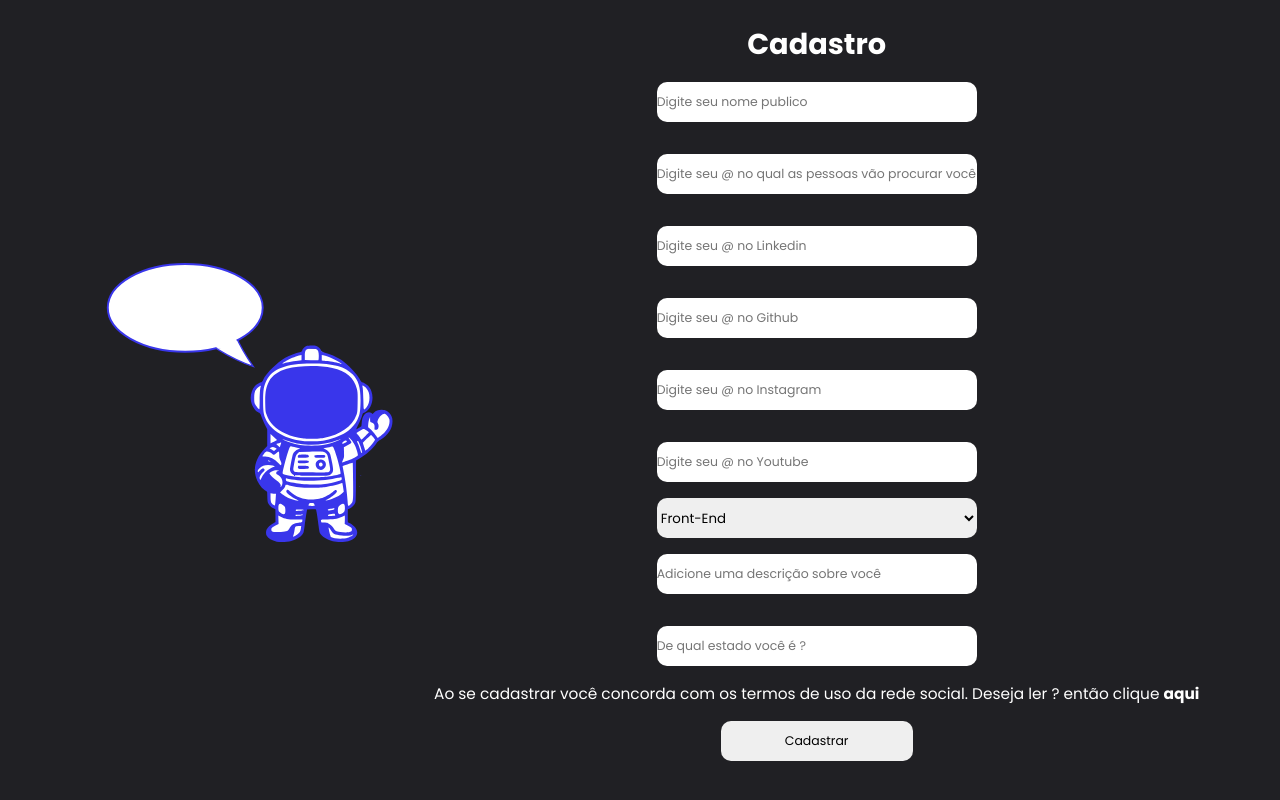
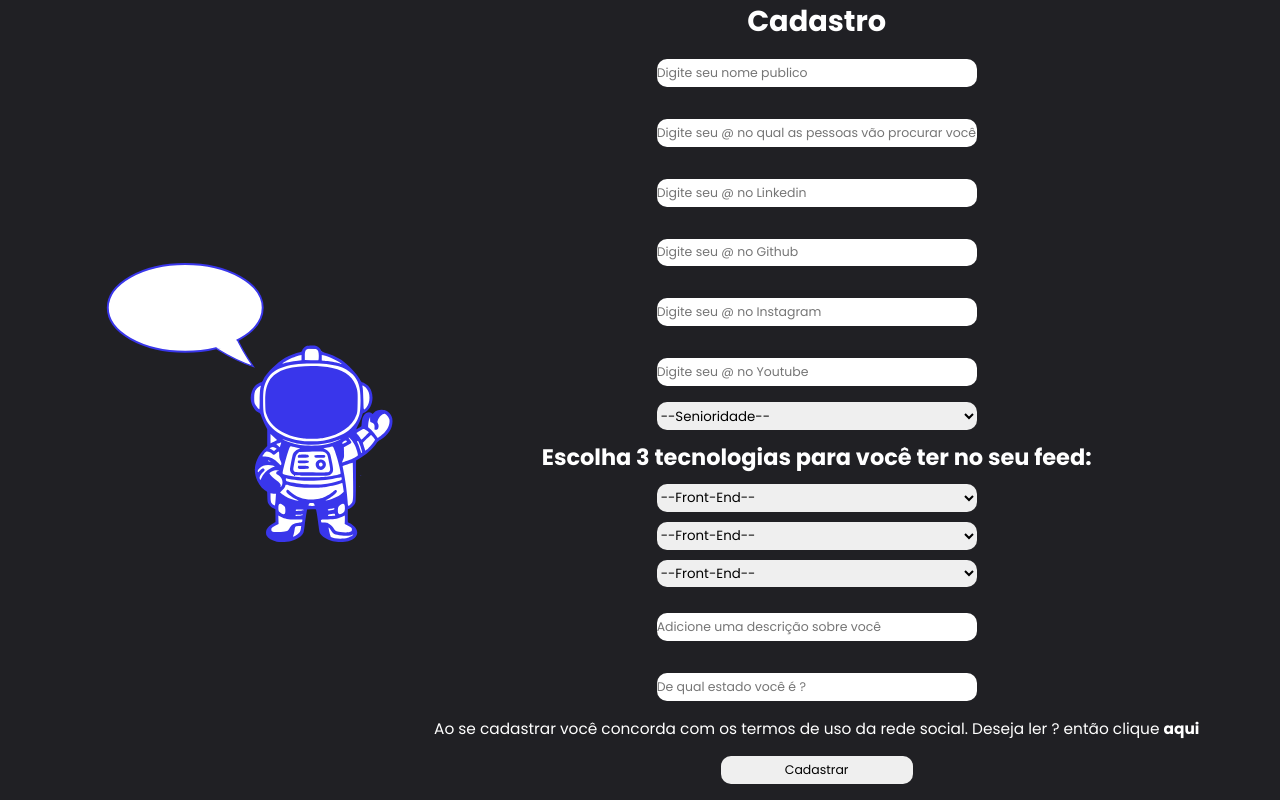
Before and after one commit to davi-souza2001/MyRocketdev, a Next.js app: page /createprofile in a window 1280 px wide. Built offline with nearby package versions, Linux system fonts and the light colour scheme; no server answers; the database is empty.

Commit message:
implements in profile communites a  user will participate

```diff
--- a/src/pages/createprofile.tsx
+++ b/src/pages/createprofile.tsx
@@ -32,6 +32,9 @@ export default function CreateProfile(Props: CreateProfileProps) {
     const [youtube, setYoutube] = useState("");
     const [description, setDescription] = useState("");
     const [dev, setDev] = useState("");
+    const [firstComum, setFirstComum] = useState("");
+    const [secondComum, setSecondComum] = useState("");
+    const [thirdComum, setThirdComum] = useState("");
     const [local, setLocal] = useState("");
     const [email, setEmail] = useState(emailUser);
     const image = user?.imagemUrl;
@@ -47,6 +50,9 @@ export default function CreateProfile(Props: CreateProfileProps) {
             instagram,
             youtube,
             dev,
+            firstComum,
+            secondComum,
+            thirdComum,
             description,
             local,
             image
@@ -78,7 +84,7 @@ export default function CreateProfile(Props: CreateProfileProps) {
                     <input type="text" placeholder="Digite seu @ no Instagram" onChange={(e) => setInstagram(e.target.value)} />
                     <input type="text" placeholder="Digite seu @ no Youtube" onChange={(e) => setYoutube(e.target.value)} />
                     <select required onChange={(e) => setDev(e.target.value)} value={dev}>
-                        <option disabled selected >Senioridade</option>
+                        <option selected >--Senioridade--</option>
                         <option value="Front-End">Front-End</option>
                         <option value="Back-End">Back-End</option>
                         <option value="Full-Stack">Full-Stack</option>
@@ -86,6 +92,67 @@ export default function CreateProfile(Props: CreateProfileProps) {
                         <option value="Dados">Dados</option>
                         <option value="IOS">IOS</option>
                         <option value="Android">Android</option>
+                    </select>
+                    <h3>Escolha 3 tecnologias para você ter no seu feed:</h3>
+                    <select required onChange={(e) => setFirstComum(e.target.value)} value={firstComum} className={styles.contentComum}>
+                        <option selected>--Front-End--</option>
+                            <option value="ReactJs">ReactJs</option>
+                            <option value="AngularJs">AngularJs</option>
+                            <option value="Vuejs">Vuejs</option>
+                            <option value="NextJs">NextJs</option>
+                            <option value="Ember">Ember</option>
+                        <option selected>--Back-End--</option>
+                            <option value="NodeJs">NodeJs</option>
+                            <option value="MongoDb">MongoDb</option>
+                            <option value="Sql">Sql</option>
+                            <option value="Firebase">Firebase</option>
+                            <option value="CSharp">CSharp</option>
+                            <option value="Java">Java</option>
+                        <option selected>--Mobile--</option>
+                            <option value="React-Native">React-Native</option>
+                            <option value="Flutter">Flutter</option>
+                            <option value="Swift">Swift</option>
+                            <option value="Ionic">Ionic</option>
+                    </select>
+                    <select required onChange={(e) => setSecondComum(e.target.value)} value={secondComum} className={styles.contentComum}>
+                        <option  selected>--Front-End--</option>
+                            <option value="ReactJs">ReactJs</option>
+                            <option value="AngularJs">AngularJs</option>
+                            <option value="Vuejs">Vuejs</option>
+                            <option value="NextJs">NextJs</option>
+                            <option value="Ember">Ember</option>
+                        <option  selected>--Back-End--</option>
+                            <option value="NodeJs">NodeJs</option>
+                            <option value="MongoDb">MongoDb</option>
+                            <option value="Sql">Sql</option>
+                            <option value="Firebase">Firebase</option>
+                            <option value="CSharp">CSharp</option>
+                            <option value="Java">Java</option>
+                        <option  selected>--Mobile--</option>
+                            <option value="React-Native">React-Native</option>
+                            <option value="Flutter">Flutter</option>
+                            <option value="Swift">Swift</option>
+                            <option value="Ionic">Ionic</option>
+                    </select>
+                    <select required onChange={(e) => setThirdComum(e.target.value)} value={thirdComum} className={styles.contentComum}>
+                        <option  selected>--Front-End--</option>
+                            <option value="ReactJs">ReactJs</option>
+                            <option value="AngularJs">AngularJs</option>
+                            <option value="Vuejs">Vuejs</option>
+                            <option value="NextJs">NextJs</option>
+                            <option value="Ember">Ember</option>
+                        <option  selected>--Back-End--</option>
+                            <option value="NodeJs">NodeJs</option>
+                            <option value="MongoDb">MongoDb</option>
+                            <option value="Sql">Sql</option>
+                            <option value="Firebase">Firebase</option>
+                            <option value="CSharp">CSharp</option>
+                            <option value="Java">Java</option>
+                        <option  selected>--Mobile--</option>
+                            <option value="React-Native">React-Native</option>
+                            <option value="Flutter">Flutter</option>
+                            <option value="Swift">Swift</option>
+                            <option value="Ionic">Ionic</option>
                     </select>
                     <input required type="text" placeholder="Adicione uma descrição sobre você" onChange={(e) => setDescription(e.target.value)} />
                     <input required type="text" placeholder="De qual estado você é ?" onChange={(e) => setLocal(e.target.value)} />
--- a/src/styles/CreateProfile.module.css
+++ b/src/styles/CreateProfile.module.css
@@ -68,6 +68,14 @@
     color: #fff;
 }
 
+.contentForms form h3{
+    margin:10px 0;
+}
+
+.contentComum{
+    margin-bottom:10px;
+}
+
 .contentForms form p{
     font-size: 80%;
     animation-name: change;
```
